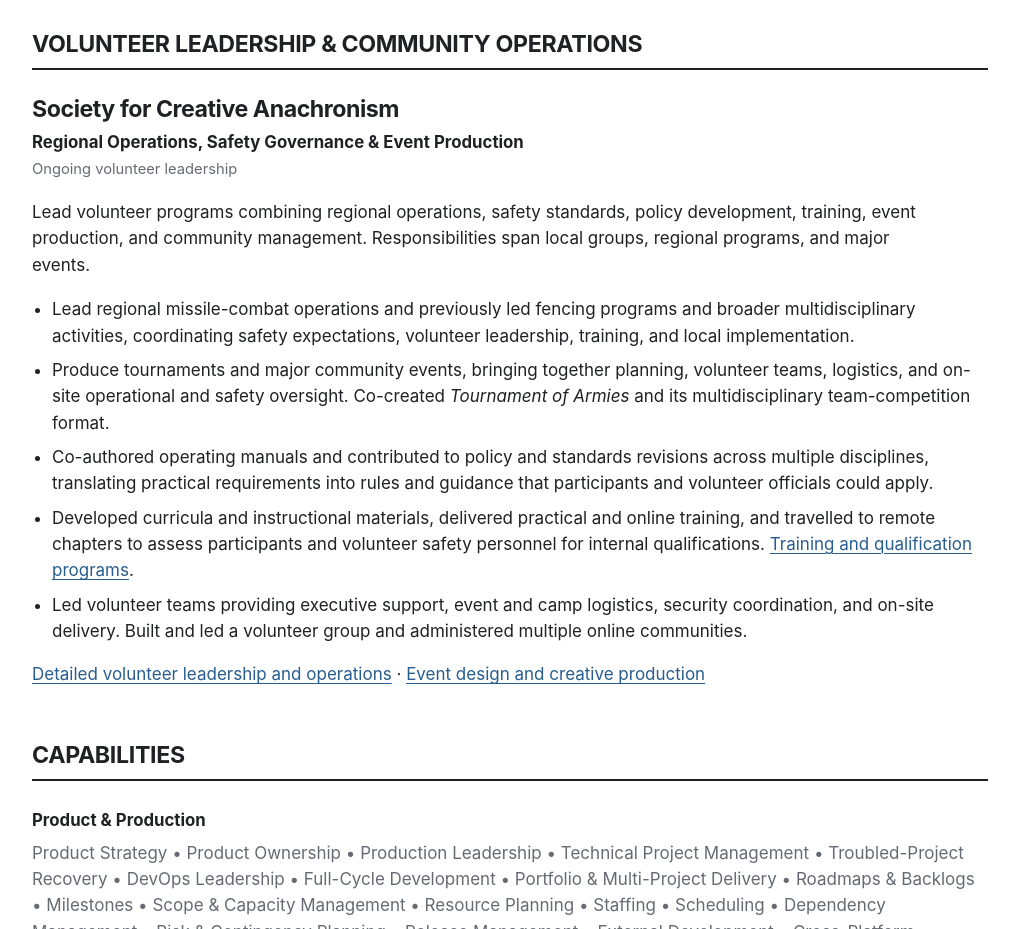
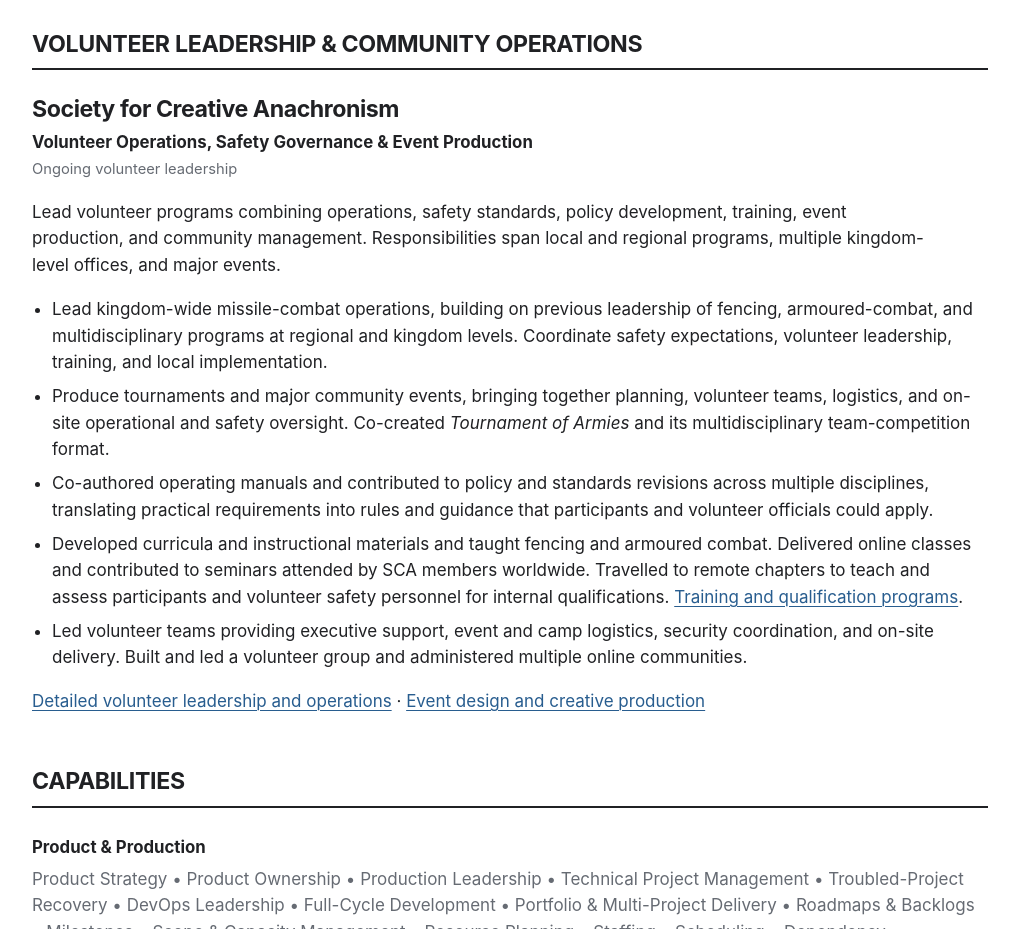
Before and after one commit to MaxMin4Life/cv, a plain HTML site: page index.html in a window 1280 px wide. Shown: the part 7500-8429 px from the top of the page, without its empty margins (130-1149 px from the left). Drawn offline with Linux system fonts and the light colour scheme.

Commit message:
Clarify SCA kingdom leadership and worldwide training scope

```diff
--- a/index.html
+++ b/index.html
@@ -850,19 +850,19 @@
 
       <article class="experience">
         <h3 class="company">Society for Creative Anachronism</h3>
-        <p class="role">Regional Operations, Safety Governance &amp; Event Production</p>
+        <p class="role">Volunteer Operations, Safety Governance &amp; Event Production</p>
         <p class="meta">Ongoing volunteer leadership</p>
 
         <p class="summary">
-          Lead volunteer programs combining regional operations, safety
-          standards, policy development, training, event production, and
-          community management. Responsibilities span local groups, regional
-          programs, and major events.
+          Lead volunteer programs combining operations, safety standards,
+          policy development, training, event production, and community
+          management. Responsibilities span local and regional programs,
+          multiple kingdom-level offices, and major events.
         </p>
 
         <ul>
           <li>
-            Lead regional missile-combat operations and previously led fencing programs and broader multidisciplinary activities, coordinating safety expectations, volunteer leadership, training, and local implementation.
+            Lead kingdom-wide missile-combat operations, building on previous leadership of fencing, armoured-combat, and multidisciplinary programs at regional and kingdom levels. Coordinate safety expectations, volunteer leadership, training, and local implementation.
           </li>
           <li>
             Produce tournaments and major community events, bringing together planning, volunteer teams, logistics, and on-site operational and safety oversight. Co-created <em>Tournament of Armies</em> and its multidisciplinary team-competition format.
@@ -871,7 +871,7 @@
             Co-authored operating manuals and contributed to policy and standards revisions across multiple disciplines, translating practical requirements into rules and guidance that participants and volunteer officials could apply.
           </li>
           <li>
-            Developed curricula and instructional materials, delivered practical and online training, and travelled to remote chapters to assess participants and volunteer safety personnel for internal qualifications. <a href="https://maxmin4life.github.io/credits/#credit-sca-training-qualification-programs">Training and qualification programs</a>.
+            Developed curricula and instructional materials and taught fencing and armoured combat. Delivered online classes and contributed to seminars attended by SCA members worldwide. Travelled to remote chapters to teach and assess participants and volunteer safety personnel for internal qualifications. <a href="https://maxmin4life.github.io/credits/#credit-sca-training-qualification-programs">Training and qualification programs</a>.
           </li>
           <li>
             Led volunteer teams providing executive support, event and camp logistics, security coordination, and on-site delivery. Built and led a volunteer group and administered multiple online communities.
```
